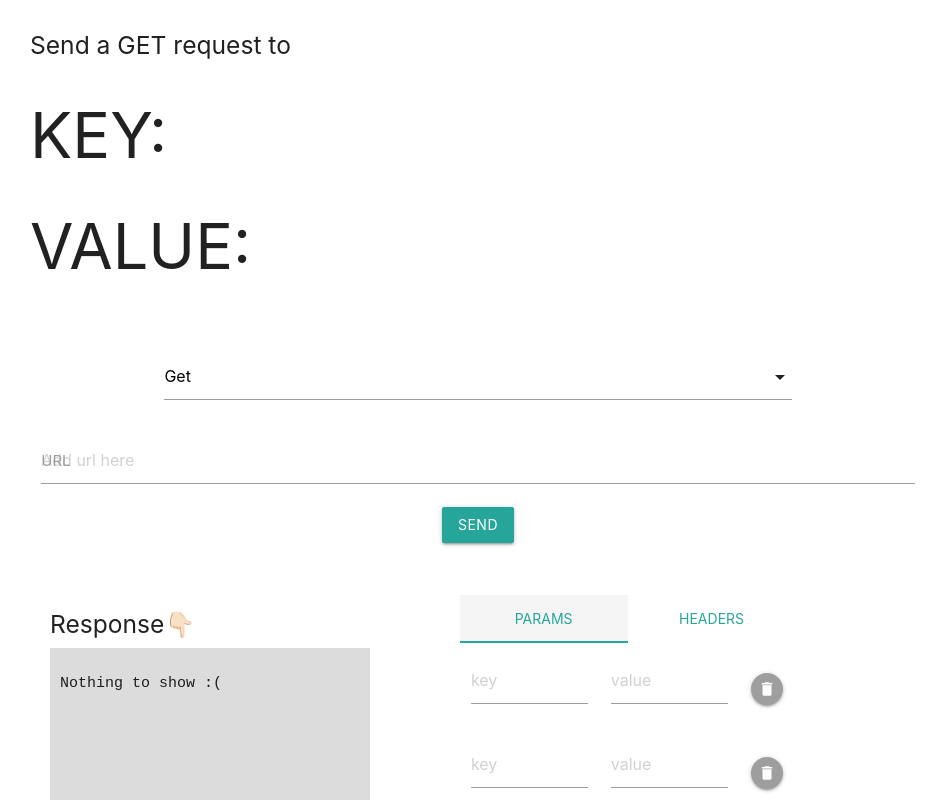
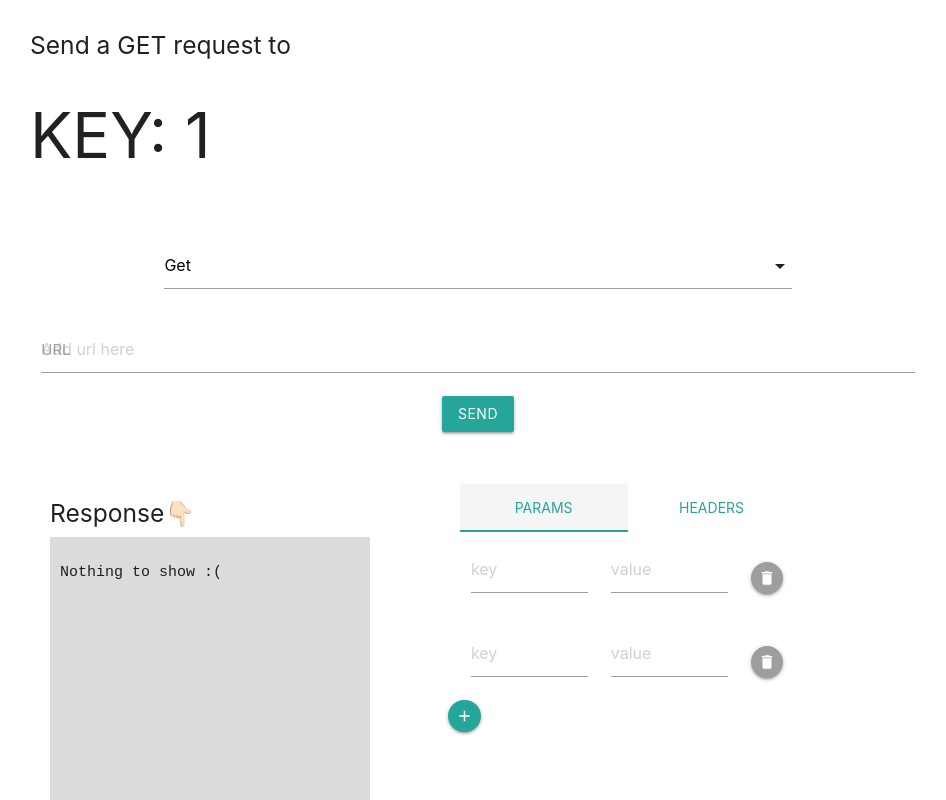
Before and after one commit to MohamedArif20091999/api-client, a React (Create React App) app: page / in a window 1280 px wide. Shown: the top 800 px of the page, without its empty margins (162-1108 px from the left). Built offline with nearby package versions, Linux system fonts and the light colour scheme.

Commit message:
Add 1. required fiels for headers similar to queryparams

```diff
--- a/src/components/App.js
+++ b/src/components/App.js
@@ -12,10 +12,8 @@ const App = () => {
   const [requestType, setRequestType] = useState("get");
   const [reqUrl, setReqUrl] = useState("");
   const [resData, setResData] = useState("Nothing to show :(");
-  const [queryParams, setQueryParams] = useState([
-    { key: "", value: "" },
-    { key: "", value: "" },
-  ]);
+  const [queryParams, setQueryParams] = useState([{ key: "", value: "" }]);
+  const [headerParams, setHeaderParams] = useState([{ key: "", value: "" }]);
 
   // useEffect(() => {}, [setRequestType]);
 
@@ -37,7 +35,6 @@ const App = () => {
 
   const handleQueryParams = (data, index, property) => {
     console.log(data, index, property);
-    // console.log(queryParams.map((p) => p));
     setQueryParams(
       queryParams.map((param, i) =>
         i === index ? { ...param, [property]: data } : param
@@ -46,7 +43,32 @@ const App = () => {
   };
 
   const addQueryParamField = () => {
-    // setQueryParams([...queryParams, { key: "onw", value: "onwvalue" }]);
+    let newParams = { key: "", value: "" };
+    setQueryParams([...queryParams, newParams]);
+  };
+
+  const removeQueryParam = (index) => {
+    console.log(index);
+    setQueryParams(queryParams.filter((param, i) => i !== index));
+  };
+
+  const handleHeaderParams = (data, index, property) => {
+    console.log(data, index, property);
+    setHeaderParams(
+      headerParams.map((param, i) =>
+        i === index ? { ...param, [property]: data } : param
+      )
+    );
+  };
+
+  const addHeaderParamField = () => {
+    let newParams = { key: "", value: "" };
+    setHeaderParams([...headerParams, newParams]);
+  };
+
+  const removeHeaderParam = (index) => {
+    console.log(index);
+    setHeaderParams(headerParams.filter((param, i) => i !== index));
   };
 
   return (
@@ -55,8 +77,7 @@ const App = () => {
         <h5>
           Send a {requestType.toUpperCase()} request to <a>{reqUrl}</a>
         </h5>
-        <h1>KEY: {queryParams[0].key}</h1>
-        <h1>VALUE: {queryParams[0].value}</h1>
+        <h1>KEY: {queryParams.length}</h1>
       </div>
       <RequestType reqTypeHandler={handleRequestType}></RequestType>
       <UrlField
@@ -70,6 +91,11 @@ const App = () => {
           </div>
           <div className="float-child child-1">
             <Tabs
+              handleHeaderParams={handleHeaderParams}
+              removeHeaderParam={removeHeaderParam}
+              addHeaderParamField={addHeaderParamField}
+              headerParams={headerParams}
+              removeQueryParam={removeQueryParam}
               handleQueryParams={handleQueryParams}
               queryParams={queryParams}
               addQueryParamField={addQueryParamField}
--- a/src/components/Tabs.js
+++ b/src/components/Tabs.js
@@ -2,7 +2,16 @@ import React from "react";
 import M from "materialize-css";
 import { useEffect } from "react";
 
-const Tabs = ({ queryParams, addQueryParamField, handleQueryParams }) => {
+const Tabs = ({
+  handleHeaderParams,
+  removeHeaderParam,
+  addHeaderParamField,
+  headerParams,
+  queryParams,
+  addQueryParamField,
+  removeQueryParam,
+  handleQueryParams,
+}) => {
   useEffect(() => {
     M.AutoInit();
   }, []);
@@ -31,7 +40,41 @@ const Tabs = ({ queryParams, addQueryParamField, handleQueryParams }) => {
             />
           </div>
           <div className="delete-btn col s1">
-            <a class="btn-floating btn-small  waves-effect waves-light grey">
+            <a
+              onClick={(e) => removeQueryParam(i)}
+              class="btn-floating btn-small  waves-effect waves-light grey"
+            >
+              <i class="material-icons">delete</i>
+            </a>
+          </div>
+        </div>
+
+        {/* HEADERS */}
+
+        <div id="test1" className="col s12">
+          <div class="input-field col s5">
+            <input
+              placeholder="key"
+              id="first_name"
+              type="text"
+              class="validate"
+              onChange={(e) => handleQueryParams(e.target.value, i, "key")}
+            />
+          </div>
+          <div class="input-field col s5">
+            <input
+              placeholder="value"
+              id="last_name"
+              type="text"
+              class="validate"
+              onChange={(e) => handleQueryParams(e.target.value, i, "value")}
+            />
+          </div>
+          <div className="delete-btn col s1">
+            <a
+              onClick={(e) => removeQueryParam(i)}
+              class="btn-floating btn-small  waves-effect waves-light grey"
+            >
               <i class="material-icons">delete</i>
             </a>
           </div>
@@ -56,7 +99,10 @@ const Tabs = ({ queryParams, addQueryParamField, handleQueryParams }) => {
       </div>
       {renderItems}
       <div>
-        <a class="btn-floating btn-small  waves-effect waves-light  right-align">
+        <a
+          onClick={(e) => addQueryParamField()}
+          class="btn-floating btn-small  waves-effect waves-light  right-align"
+        >
           <i class="material-icons">add</i>
         </a>
       </div>
```
